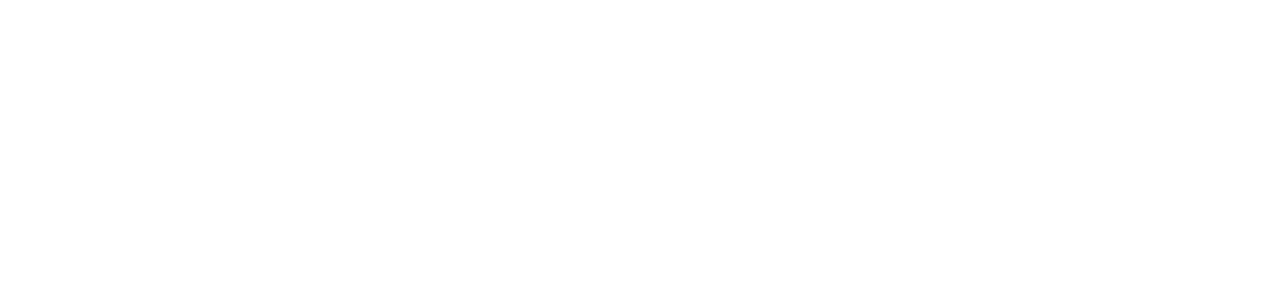
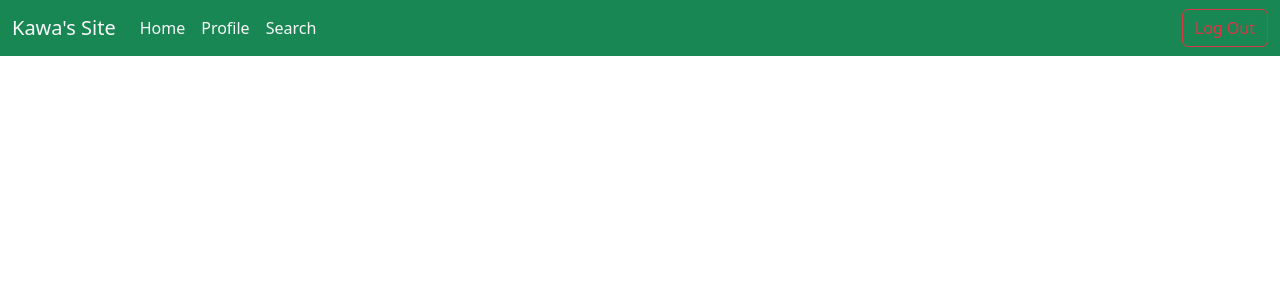
Before and after one commit to KasraRahimi/react-wip, a React (Vite) app in the folder frontend/: page /profile in a window 1280 px wide. Before the commit this address had no page. Shown: the top 300 px of the page. Built offline with nearby package versions, Linux system fonts and the light colour scheme.

Commit message:
feat: added new profile page component

```diff
--- a/frontend/src/components/Navbar.tsx
+++ b/frontend/src/components/Navbar.tsx
@@ -15,7 +15,7 @@
         },
         {
             title: "Profile",
-            link: "/user/me",
+            link: "/profile",
         },
         {
             title: "Search",
--- a/frontend/src/main.tsx
+++ b/frontend/src/main.tsx
@@ -6,6 +6,7 @@
 import { Provider } from 'react-redux'
 import store from './redux/store.ts'
 import Dashboard from './pages/dashboard.tsx'
+import ProfilePage from './pages/ProfilePage.tsx'
 
 createRoot(document.getElementById('root')!).render(
   <StrictMode>
@@ -14,6 +15,7 @@
         <Routes>
           <Route path="/" element={<Home/>} />
           <Route path="/dashboard" element={<Dashboard/>} />
+          <Route path="/profile" element={<ProfilePage/>} />
         </Routes>
       </BrowserRouter>
     </Provider>
--- /dev/null
+++ b/frontend/src/pages/ProfilePage.tsx
@@ -0,0 +1,11 @@
+import Navbar from "../components/Navbar";
+
+function ProfilePage() {
+    return (
+        <>
+            <Navbar />
+        </>
+    )
+}
+
+export default ProfilePage;
```
